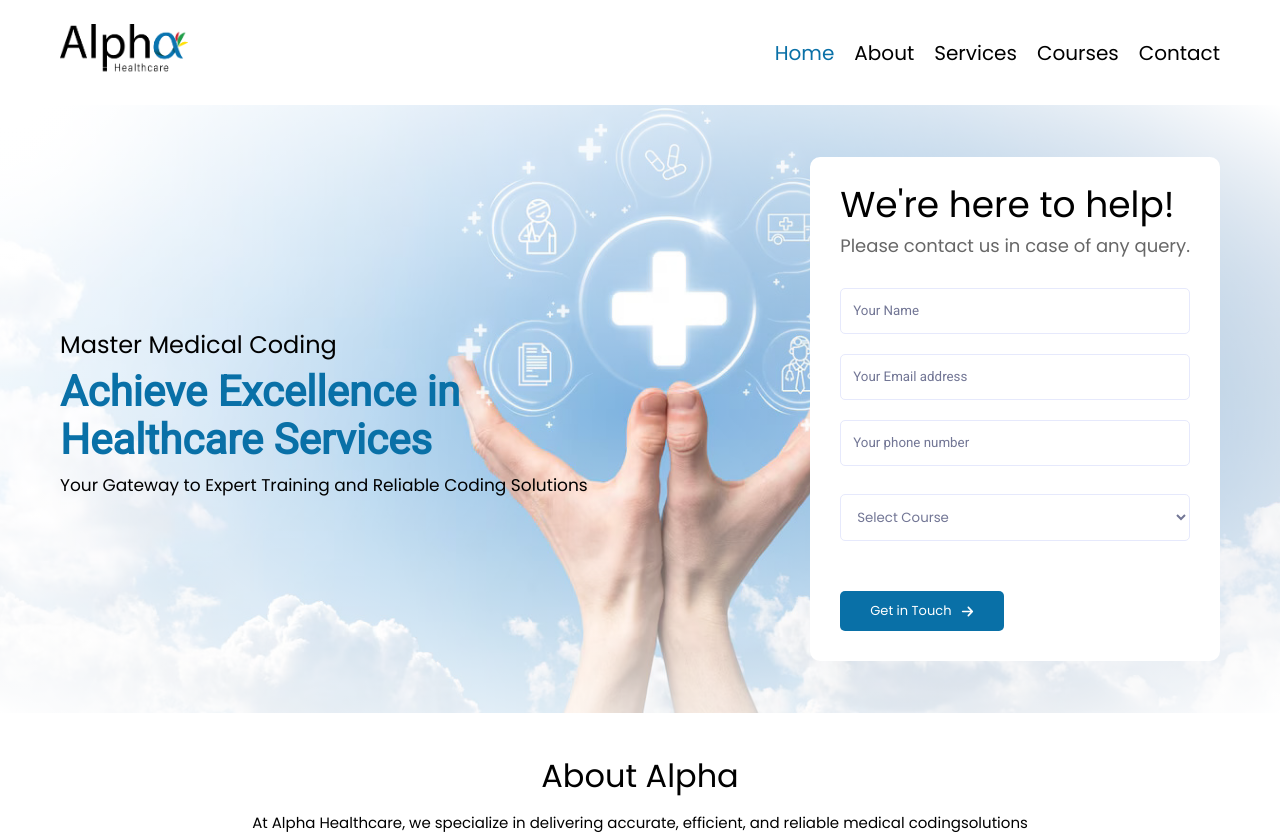
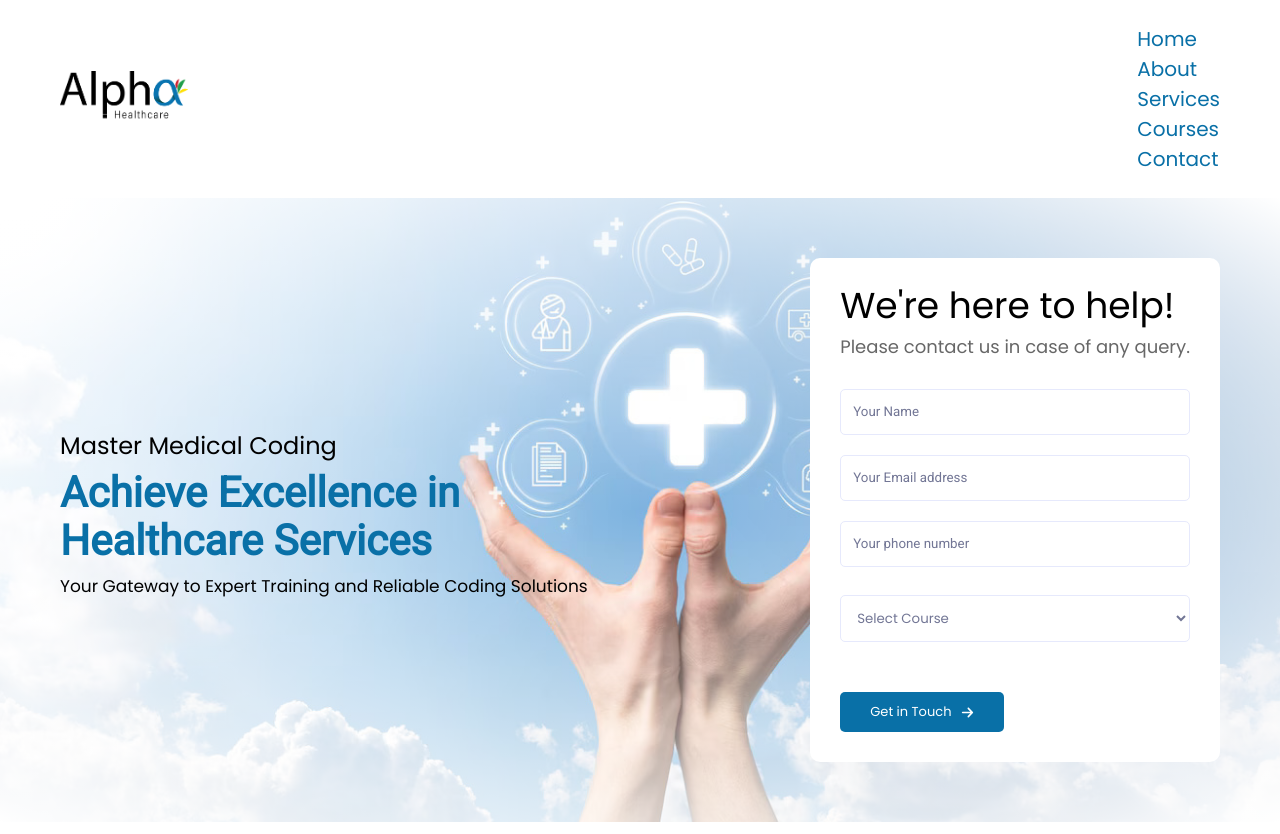
Before and after one commit to vignesh0503/alphawebsite, a React (Vite) app: page / in a window 1280 px wide. Shown: the top 834 px of the page. Built offline with nearby package versions, Linux system fonts and the light colour scheme.

Commit message:
changes in navbar

```diff
--- a/src/App.css
+++ b/src/App.css
@@ -37,18 +37,22 @@
   color: #0970a7;
 }
 
-.checkbtn {
+.checkbtn .bar-icon {
   font-size: 30px;
   color: black;
   cursor: pointer;
   display: none;
 }
-.bar-icon {
+.checkbtn .x-icon {
+  font-size: 30px;
   color: black;
-}
+  cursor: pointer;
+  display: none;
+}
+
 #check {
   position: absolute;
-  top: 18px;
+  top: 26px;
   height: 28px;
   opacity: 0;
 }
@@ -67,8 +71,8 @@
   display: flex;
   justify-content: space-between;
   align-items: center;
-  height: 608px;
-  padding: 0 60px;
+  /* height: 608px; */
+  padding: 60px;
 }
 
 .hero-content-left {
@@ -1268,27 +1272,28 @@ select {
     height: 25px;
   }
 
-  .checkbtn {
+  .checkbtn .bar-icon {
     display: block;
     order: 1;
   }
+  .checkbtn .x-icon {
+    display: none;
+    order: 1;
+  }
   .navbar {
     padding: 24px;
   }
-  .nav-ul {
-    display: none;
-  }
+
   .nav-ul {
     position: fixed;
     top: 80px;
     left: 0px;
     width: 100%;
     z-index: 99;
-    transition: all 0.3s;
-    /* background-color: #0970a7; */
+    transition: ease 0.5s;
     background-color: #ffffff;
     color: #000000;
-    transition: 0.5s;
+    display: none;
   }
   .nav-ul li {
     margin: 20px 0;
@@ -1300,7 +1305,6 @@ select {
 
   .nav-ul li a {
     font-size: 20px;
-    /* color: #ffffff !important; */
     color: #000000;
     display: flex;
     flex-direction: column;
@@ -1310,6 +1314,18 @@ select {
   }
 
   #check:checked ~ .nav-ul {
+    display: block;
+  }
+
+  .checkbtn .x-icon {
+    display: none;
+  }
+
+  #check:checked ~ .checkbtn .bar-icon {
+    display: none;
+  }
+
+  #check:checked ~ .checkbtn .x-icon {
     display: block;
   }
 
@@ -1363,6 +1379,7 @@ select {
   .Hero-btn {
     padding: 10px 15px;
     font-size: 12px;
+    margin-top: 15px;
   }
 
   /* About Section */
--- a/src/NavBarSection.jsx
+++ b/src/NavBarSection.jsx
@@ -1,7 +1,7 @@
 import React from "react";
 import { Link } from "react-router-dom";
 import logoimg from "./assets/images/Logo.png";
-import { FaBars } from "react-icons/fa";
+import { FaBars, FaTimes } from "react-icons/fa";
 
 const NavBarSection = () => {
   return (
@@ -13,16 +13,27 @@ const NavBarSection = () => {
 
       <div className="navbar-content">
         <input type="checkbox" id="check" />
-          <label for="checkbtn" className="checkbtn">
+
+        <label htmlFor="check" className="checkbtn">
           <FaBars className="bar-icon" />
+          <FaTimes className="x-icon" />
         </label>
+
         <ul className="nav-ul">
           <li>
             <Link to={"/"}>Home</Link>
-              <Link to={""}>About</Link>
-              <Link to={""}>Services</Link>
-              <Link to={""}>Courses</Link>
-              <Link to={""}>Contact</Link>
+          </li>
+          <li>
+            <Link to={"/about"}>About</Link>
+          </li>
+          <li>
+            <Link to={"/services"}>Services</Link>
+          </li>
+          <li>
+            <Link to={"/courses"}>Courses</Link>
+          </li>
+          <li>
+            <Link to={"/contact"}>Contact</Link>
           </li>
         </ul>
       </div>
```
Lines whose indentation alone changed are shown as unchanged.
